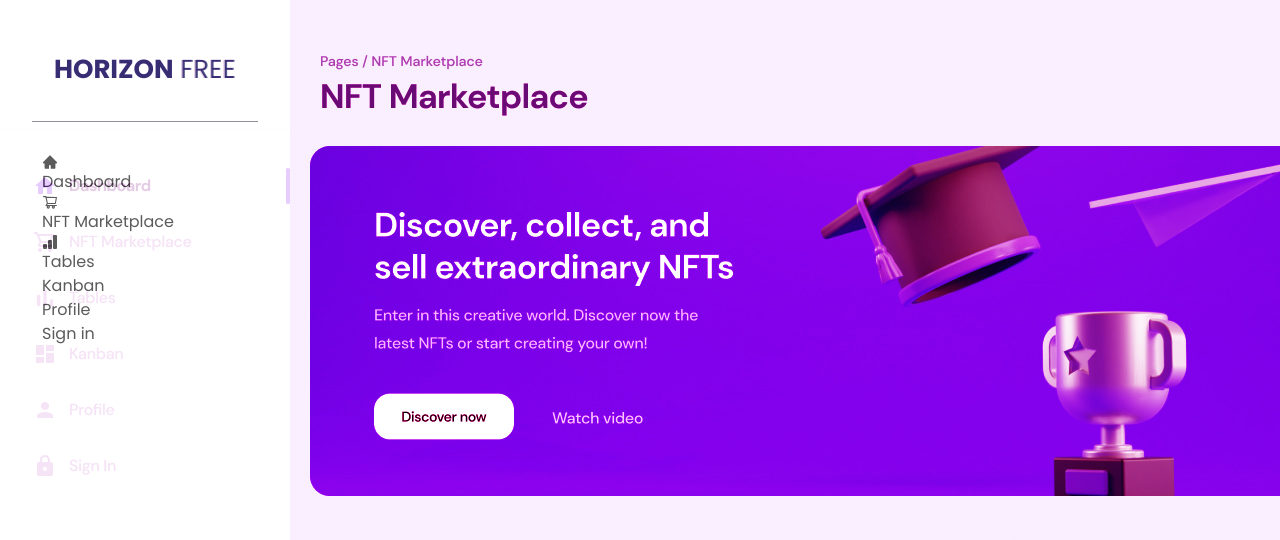
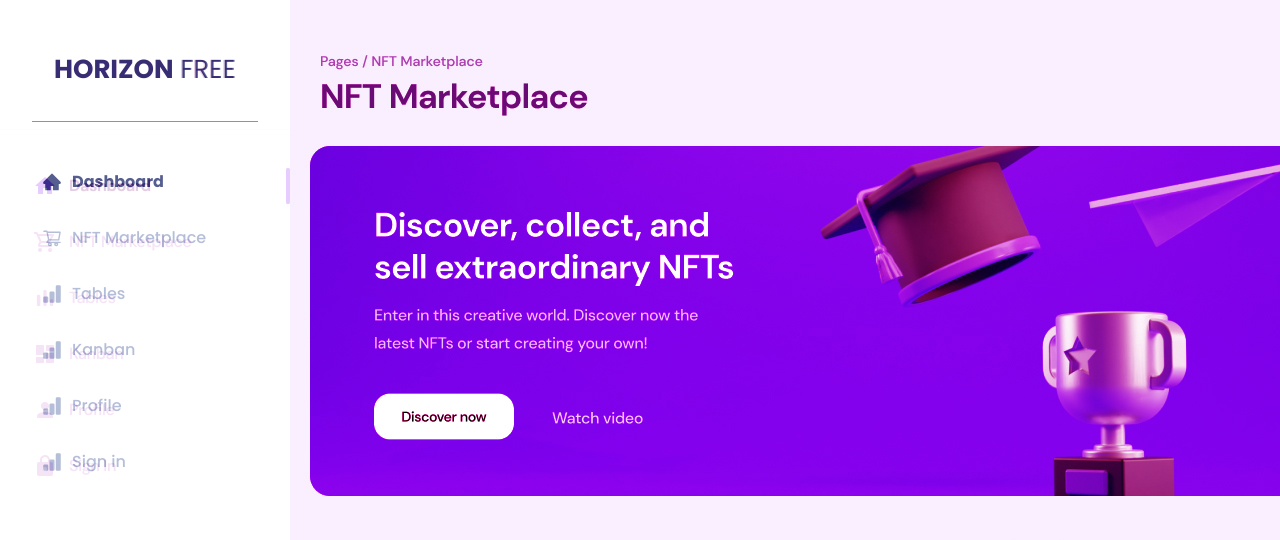
Before and after one commit to zzorii/dashboard2, a React (Create React App) app: page /about in a window 1280 px wide. Shown: the top 540 px of the page. Built offline with nearby package versions, Linux system fonts and the light colour scheme.

Commit message:
gnb 정리

```diff
--- a/src/assets/styles/GlobalStyles.styles.jsx
+++ b/src/assets/styles/GlobalStyles.styles.jsx
@@ -9,10 +9,8 @@ ${reset}
         --primary-dark: #2B3674;
         --S_Light: #CBC8EC;
         --primary-light: rgba(90, 84, 164, 0.80);
+        --secondary-grey-600: #A3AED0;
 
-        --primary-1: #8A87B3;
-        --primary-2: #8D86D5;
-        --primary-3: #908EAE;
 
         --secondary: #FCA311;
         --secondary-light: #FFBA32;
--- a/src/components/layout/header/Gnb.jsx
+++ b/src/components/layout/header/Gnb.jsx
@@ -10,7 +10,7 @@ const Gnb = () => {
     return (
         <GnbWapper>
             <ul>
-                <li>
+                <li className="active">
                     <Link to="/">
                         <AiFillHome /> Dashboard
                     </Link>
@@ -28,13 +28,19 @@ const Gnb = () => {
                     </Link>
                 </li>
                 <li>
-                    <Link to="#">Kanban</Link>
+                    <Link to="#">
+                        <BsBarChartFill /> Kanban
+                    </Link>
                 </li>
                 <li>
-                    <Link to="#">Profile</Link>
+                    <Link to="#">
+                        <BsBarChartFill /> Profile
+                    </Link>
                 </li>
                 <li>
-                    <Link to="#">Sign in</Link>
+                    <Link to="#">
+                        <BsBarChartFill /> Sign in
+                    </Link>
                 </li>
             </ul>
 
@@ -54,19 +60,25 @@ const GnbWapper = styled.nav`
     ul {
         li {
             margin-left: 10px;
+            &.active a {
+                color: var(--primary-dark);
+                font-weight: 700;
+            }
             a {
-                color: #333;
+                display: flex;
+                align-items: center;
+                gap: 10px;
+                padding: 16px 0;
+                color: var(--secondary-grey-600);
+                font-weight: 500;
                 &:hover {
-                    color: #ffaad2;
-                    font-weight: 700;
+                    color: var(--primary-dark);
                 }
             }
+            svg {
+                font-size: 20px;
+            }
         }
-    }
-    &.active {
-        // Add styles for the active state
-        color: #ffaad2;
-        font-weight: 700;
     }
 `;
 
```
